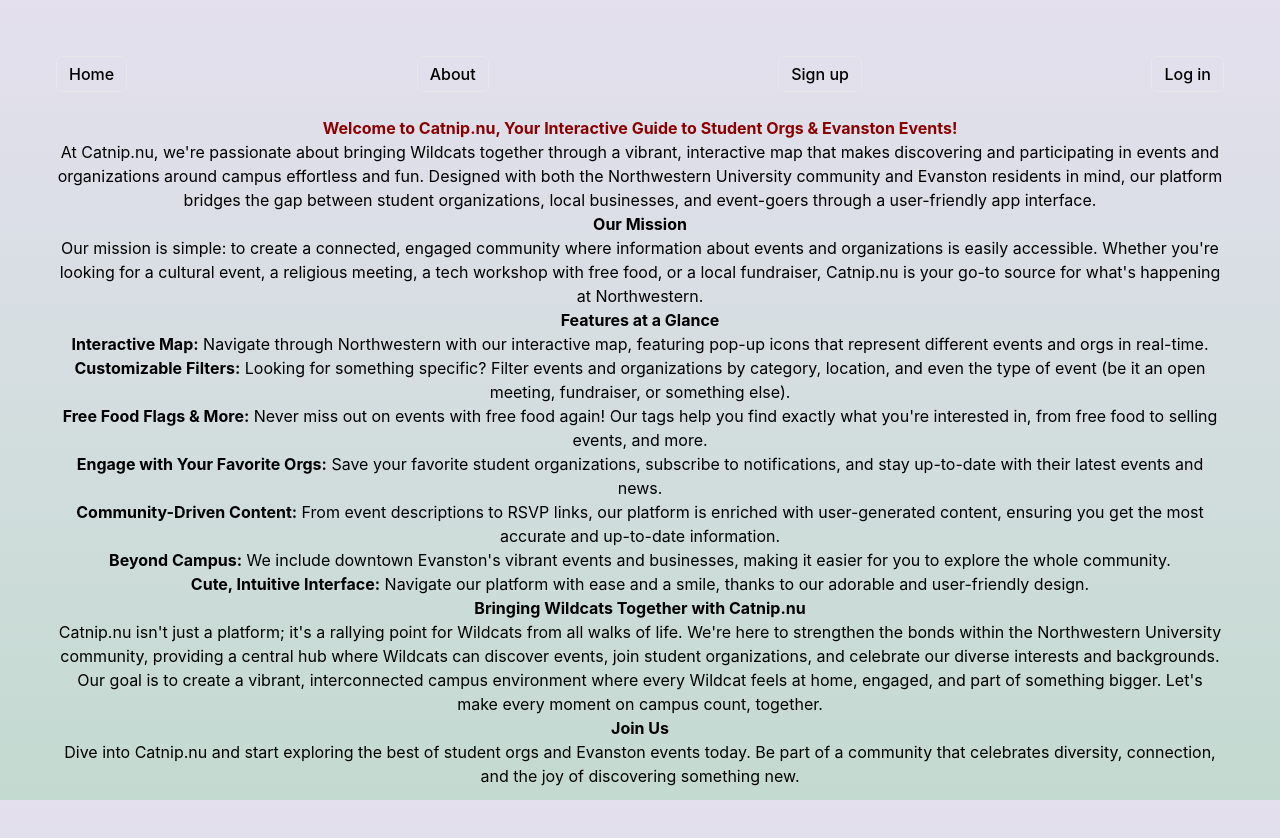
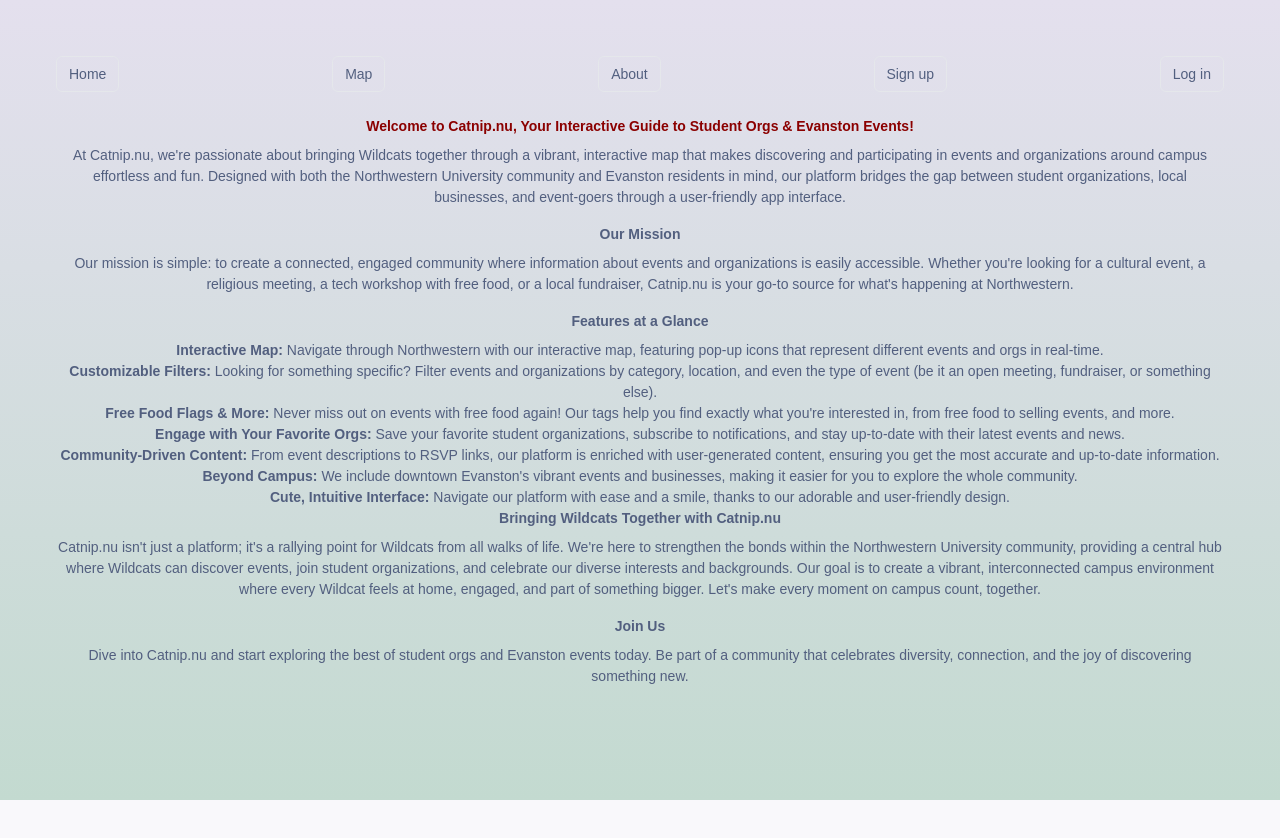
Before and after one commit to ElysiaLopez/catnip.nu, a React (Vite) app in the folder client/: page /about in a window 1280 px wide. Shown: the top 838 px of the page. After the commit the page ends 800 px from the top, so only its background shows below. Built offline with nearby package versions, Linux system fonts and the light colour scheme.

Commit message:
Added map link in nav bar; rebased with main

```diff
--- /dev/null
+++ b/client/src/assets/home.css
@@ -0,0 +1,117 @@
+
+:root {
+    --blue: #5e72e4;
+    --indigo: #5603ad;
+    --purple: #8965e0;
+    --pink: #f3a4b5;
+    --red: #f5365c;
+    --orange: #fb6340;
+    --yellow: #ffd600;
+    --green: #2dce89;
+    --teal: #11cdef;
+    --cyan: #2bffc6;
+    --white: #fff;
+    --gray: #6c757d;
+    --gray-dark: #32325d;
+    --light: #ced4da;
+    --lighter: #e9ecef;
+    --primary: #e14eca;
+    --secondary: #f4f5f7;
+    --success: #00f2c3;
+    --info: #1d8cf8;
+    --warning: #ff8d72;
+    --danger: #fd5d93;
+    --light: #adb5bd;
+    --dark: #212529;
+    --default: #344675;
+    --white: #fff;
+    --neutral: #fff;
+    --darker: #000;
+    --breakpoint-xs: 0;
+    --breakpoint-sm: 576px;
+    --breakpoint-md: 768px;
+    --breakpoint-lg: 992px;
+    --breakpoint-xl: 1200px;
+    --font-family-sans-serif: -apple-system, BlinkMacSystemFont, "Segoe UI",
+      Roboto, "Helvetica Neue", Arial, "Noto Sans", sans-serif,
+      "Apple Color Emoji", "Segoe UI Emoji", "Segoe UI Symbol", "Noto Color Emoji";
+    --font-family-monospace: SFMono-Regular, Menlo, Monaco, Consolas,
+      "Liberation Mono", "Courier New", monospace;
+  }
+  *,
+  *::before,
+  *::after {
+    box-sizing: border-box;
+  }
+  html {
+    font-family: sans-serif;
+    line-height: 1.15;
+    -webkit-text-size-adjust: 100%;
+    -webkit-tap-highlight-color: rgba(34, 42, 66, 0);
+  }
+  article,
+  aside,
+  figcaption,
+  figure,
+  footer,
+  header,
+  hgroup,
+  main,
+  nav,
+  section {
+    display: block;
+  }
+  body {
+    margin: 0;
+    font-family: "Poppins", sans-serif;
+    font-size: 0.875rem;
+    font-weight: 400;
+    line-height: 1.5;
+    color: #525f7f;
+    text-align: left;
+    background-color: white;
+  }
+  hr {
+    box-sizing: content-box;
+    height: 0;
+    overflow: visible;
+  }
+  h1,
+  h2,
+  h3,
+  h4,
+  h5,
+  h6 {
+    margin-top: 0;
+    margin-bottom: 0.5rem;
+  }
+  p {
+    margin-top: 0;
+    margin-bottom: 1rem;
+  }
+
+  .sidebar {
+    display: flex;
+    flex-direction: column;
+  }
+
+  .body {
+    padding: 1rem;
+    display: flex;
+  }
+
+  .map {
+    width: 80%;
+  }
+
+  .space {
+    margin: 1rem;
+  }
+
+  .small-space {
+    margin: 0.5rem;
+  }
+
+  .sidebar {
+    align-items: center;
+  }
--- /dev/null
+++ b/client/src/components/CreateEvent.jsx
@@ -0,0 +1,52 @@
+import React, { useState } from 'react';
+import { Button, Modal, ModalHeader, ModalBody, ModalFooter, InputGroup, InputGroupText, Input } from 'reactstrap';
+
+function CreateEvent(args) {
+  const [modal, setModal] = useState(false);
+
+  const toggle = () => setModal(!modal);
+
+  return (
+    <div>
+      <Button color="primary" onClick={toggle}>
+        Create Event
+      </Button>
+      <Modal isOpen={modal} toggle={toggle} {...args}>
+        <ModalHeader toggle={toggle}>Create Event</ModalHeader>
+        <ModalBody>
+        <InputGroup>
+                <InputGroupText>
+                Name of Organization
+                </InputGroupText>
+                <Input />
+            </InputGroup>
+            <br />
+            <InputGroup>
+                <InputGroupText>
+                Location
+                </InputGroupText>
+                <Input />
+            </InputGroup>
+            <br />
+            <InputGroup>
+                <InputGroupText>
+                Title
+                </InputGroupText>
+                <Input />
+            </InputGroup>
+            <br />
+        </ModalBody>
+        <ModalFooter>
+          <Button color="primary" onClick={toggle}>
+            Publish
+          </Button>{' '}
+          <Button color="secondary" onClick={toggle}>
+            Cancel
+          </Button>
+        </ModalFooter>
+      </Modal>
+    </div>
+  );
+}
+
+export default CreateEvent;
--- /dev/null
+++ b/client/src/components/Filter.jsx
@@ -0,0 +1,56 @@
+import {
+    Card,
+    CardBody,
+    CardTitle,
+    CardSubtitle,
+    InputGroup,
+    InputGroupText,
+    Input,
+    Button
+  } from 'reactstrap';
+
+function Filter() {
+    return (
+        <>
+        <Card
+        body
+        outline
+        >
+        <CardBody>
+            <CardTitle tag="h5">
+            Filter
+            </CardTitle>
+            <CardSubtitle
+            className="mb-2 text-muted"
+            tag="h6"
+            >
+            Filter events by...
+            </CardSubtitle>
+            <div>
+            <InputGroup>
+                <Input placeholder="Organization" />
+            </InputGroup>
+            <br />
+            <InputGroup>
+                <InputGroupText>Category</InputGroupText>
+                <Input placeholder="Dropdown menu" />
+            </InputGroup>
+            <br />
+            <InputGroup>
+                <Input
+                    addon
+                    aria-label="Checkbox for following text input"
+                    type="checkbox"
+                />
+                 Free Food
+            </InputGroup>
+            <br />
+            </div>
+            <Button>Search</Button>
+        </CardBody>
+        </Card>
+        </>
+    );
+}
+
+export default Filter;
--- /dev/null
+++ b/client/src/components/Header.jsx
@@ -0,0 +1,48 @@
+// import React, { useState } from 'react';
+import {
+    //   Collapse,
+      Navbar,
+    //   NavbarToggler,
+      NavbarBrand,
+      Nav,
+      NavItem,
+      NavLink,
+    //   UncontrolledDropdown,
+    //   DropdownToggle,
+    //   DropdownMenu,
+    //   DropdownItem,
+    //   NavbarText,
+    } from 'reactstrap';
+
+    //import 'bootstrap/dist/css/bootstrap.min.css';
+
+    function Header(args) {
+    //   const [isOpen, setIsOpen] = useState(false);
+
+    //   const toggle = () => setIsOpen(!isOpen);
+
+      return (
+        <div>
+          <Navbar color="light">
+            <NavbarBrand href="/">catnip.nu</NavbarBrand>
+              <Nav tabs >
+                <NavItem>
+                  <NavLink href="https://github.com/reactstrap/reactstrap">About Us</NavLink>
+                </NavItem>
+                <NavItem>
+                  <NavLink href="https://github.com/reactstrap/reactstrap">
+                    Account
+                  </NavLink>
+                </NavItem>
+                <NavItem>
+                  <NavLink href="https://github.com/reactstrap/reactstrap">
+                    Preferences
+                  </NavLink>
+                </NavItem>
+              </Nav>
+          </Navbar>
+        </div>
+      );
+    }
+
+    export default Header;
--- /dev/null
+++ b/client/src/components/Map.jsx
@@ -0,0 +1,33 @@
+import React from 'react'
+//import GoogleMapReact from 'google-map-react'
+// import 'assets/css/map.css'
+
+// import { Icon } from '@iconify/react'
+// import locationIcon from '@iconify/icons-mdi/map-marker'
+
+// const LocationPin = ({ text }) => (
+//     <div className="pin">
+//       <Icon icon={locationIcon} className="pin-icon" />
+//       <p className="pin-text">{text}</p>
+//     </div>
+//   )
+
+const Map = ({ location, zoomLevel }) => (
+    <div className="map">
+      {/* <div className="google-map">
+        <GoogleMapReact
+          bootstrapURLKeys={{ key: 'AIzaSyCe8nyO1SSsbqYdXHdocVIkw2Ud03uFzvM' }}
+          defaultCenter={location}
+          defaultZoom={zoomLevel}
+        >
+          {/* <LocationPin
+            lat={location.lat}
+            lng={location.lng}
+            text={location.address}
+          /> */}
+        {/* </GoogleMapReact>
+      </div> */}
+    </div>
+  )
+
+export default Map;
--- /dev/null
+++ b/client/src/components/MapCard.jsx
@@ -0,0 +1,28 @@
+import {
+    Card,
+    CardBody,
+  } from 'reactstrap';
+
+  import React from 'react'
+  import Map from './Map'
+
+const center = {
+  address: '1999 Campus Dr, Evanston, IL 60208',
+  lat: 42.053420432400294,
+  lng: -87.67267981942202
+}
+
+function MapCard() {
+    return (
+      <>
+      <Card>
+        <CardBody>
+        {/* <Map location={center} zoomLevel={17} /> */}
+        <img src="https://media.discordapp.net/attachments/1067928129949147196/1216121873704947722/image.png?ex=6611b1c1&is=65ff3cc1&hm=dbb5fbf05e98669e4523bf52e7ac778bfcb82b84a07165ee5cde71d9ec229c2e&=&format=webp&quality=lossless&width=822&height=546"></img>
+        </CardBody>
+      </Card>
+      </>
+    );
+  }
+
+  export default MapCard;
--- /dev/null
+++ b/client/src/components/MapPage.jsx
@@ -0,0 +1,25 @@
+import Header from "./Header";
+import MapCard from "./MapCard";
+import Filter from "./Filter";
+import CreateEvent from "./CreateEvent";
+import "../assets/home.css";
+
+export default function MapPage()
+{
+    return (
+        <>
+      <Header />
+      <div className="body">
+        <div className="sidebar">
+          <CreateEvent />
+          <div className="small-space"></div>
+          <Filter />
+        </div>
+        <div className="space"></div>
+        <div className="map">
+          <MapCard />
+        </div>
+      </div>
+    </>
+    );
+}
--- a/client/src/components/Navbar.jsx
+++ b/client/src/components/Navbar.jsx
@@ -6,6 +6,10 @@ export default function Navbar() {
       <nav className="flex justify-between items-center mb-6">
         <NavLink className="inline-flex items-center justify-center whitespace-nowrap text-md font-medium ring-offset-background transition-colors focus-visible:outline-none focus-visible:ring-2 focus-visible:ring-ring focus-visible:ring-offset-2 disabled:pointer-events-none disabled:opacity-50 border border-input bg-background hover:bg-slate-100 h-9 rounded-md px-3" to="/">
           Home
+        </NavLink>
+
+        <NavLink className="inline-flex items-center justify-center whitespace-nowrap text-md font-medium ring-offset-background transition-colors focus-visible:outline-none focus-visible:ring-2 focus-visible:ring-ring focus-visible:ring-offset-2 disabled:pointer-events-none disabled:opacity-50 border border-input bg-background hover:bg-slate-100 h-9 rounded-md px-3" to="/map">
+          Map
         </NavLink>
 
         <NavLink className="inline-flex items-center justify-center whitespace-nowrap text-md font-medium ring-offset-background transition-colors focus-visible:outline-none focus-visible:ring-2 focus-visible:ring-ring focus-visible:ring-offset-2 disabled:pointer-events-none disabled:opacity-50 border border-input bg-background hover:bg-slate-100 h-9 rounded-md px-3" to="/about">
```
Also changed, not shown: client/src/main.jsx (+11 -0 lines).
